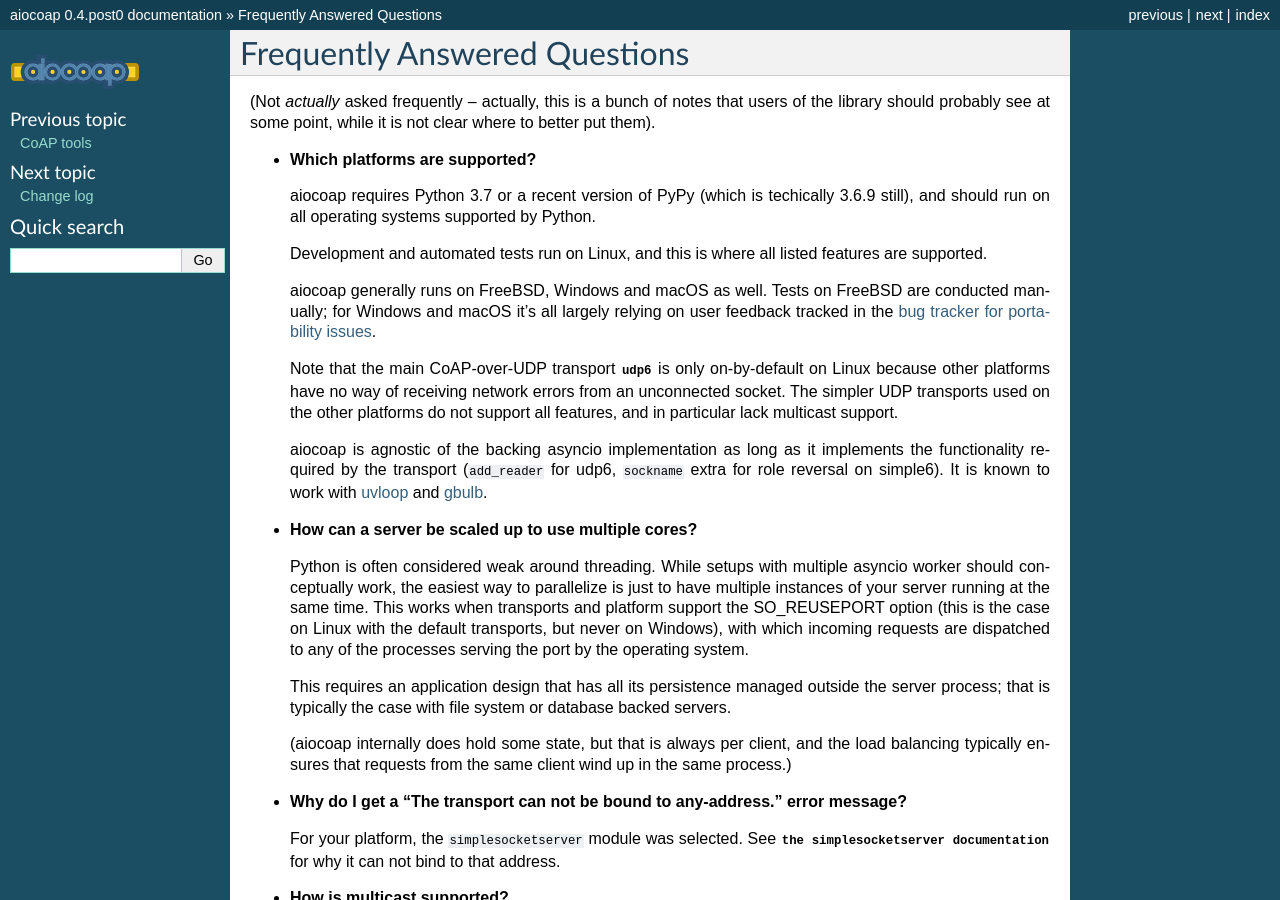
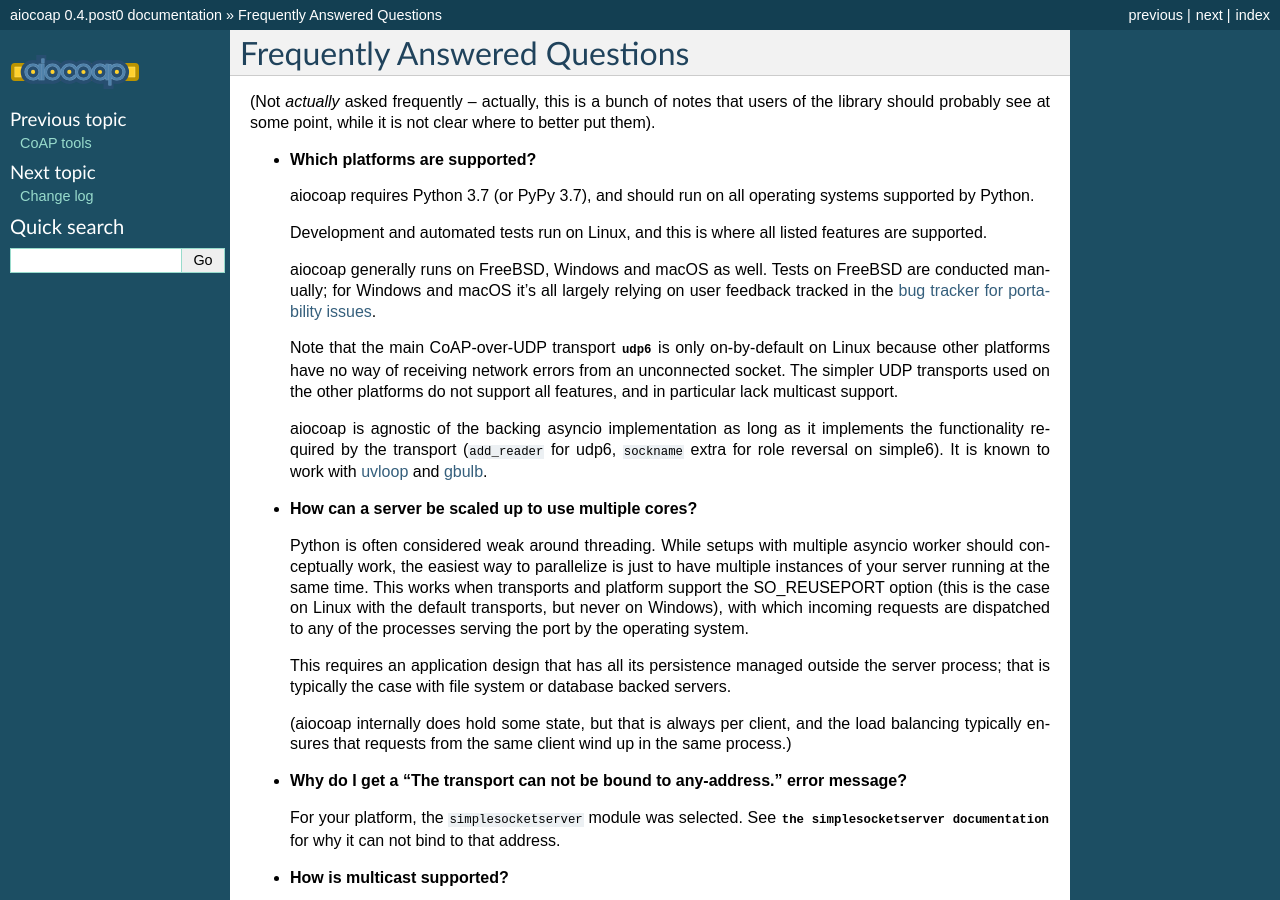
Before and after one commit to chrysn/aiocoap, a Sphinx documentation site: the page built from doc/faq.rst, in a window 1280 px wide and 900 px high. Built offline with Sphinx 7.4.7, drawn with Linux system fonts in a browser that asks for light colours; pages that are not in the unit, such as notebooks, are missing from menus.

Commit message:
Remove version reference that may cause accidental installation on 3.6 systems

```diff
--- a/doc/faq.rst
+++ b/doc/faq.rst
@@ -7,7 +7,7 @@ while it is not clear where to better put them).
 * **Which platforms are supported?**
 
   aiocoap requires Python 3.7
-  or a recent version of PyPy (which is techically 3.6.9 still),
+  (or PyPy 3.7),
   and should run on all operating systems supported by Python.
 
   Development and automated tests run on Linux, and this is where all listed features are supported.
--- a/setup.py
+++ b/setup.py
@@ -110,7 +110,7 @@ setup(
         ],
 
     # When changing this, also look into doc/faq.rst and README.rst
-    python_requires='>=3.6.9',
+    python_requires='>=3.7',
     extras_require=extras_require,
     tests_require=tests_require,
 
```
